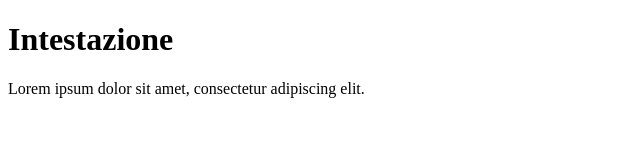
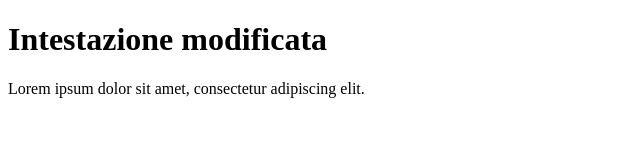
Before and after one commit to matteobaccan/SitoPersonale, a plain HTML site: page index.html in a window 1280 px wide. Shown: the whole page, without its empty margins (0-640 px from the left). Drawn offline with Linux system fonts and the light colour scheme.

Commit message:
Update index.html

```diff
--- a/index.html
+++ b/index.html
@@ -5,7 +5,7 @@
     </head>
 
     <body>
-        <h1>Intestazione</h1>
+        <h1>Intestazione modificata</h1>
         <p>Lorem ipsum dolor sit amet, consectetur adipiscing elit.</p>
     </body>
 </html>
```
